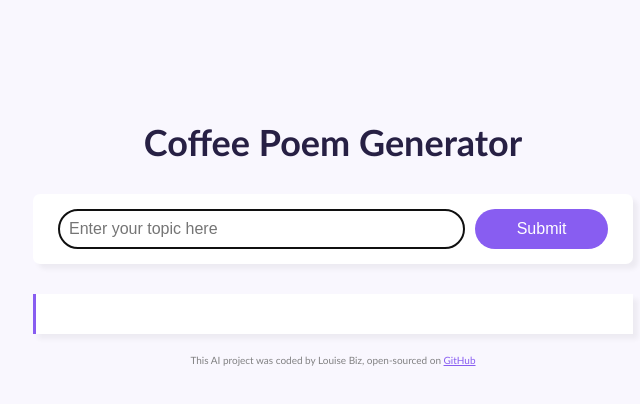
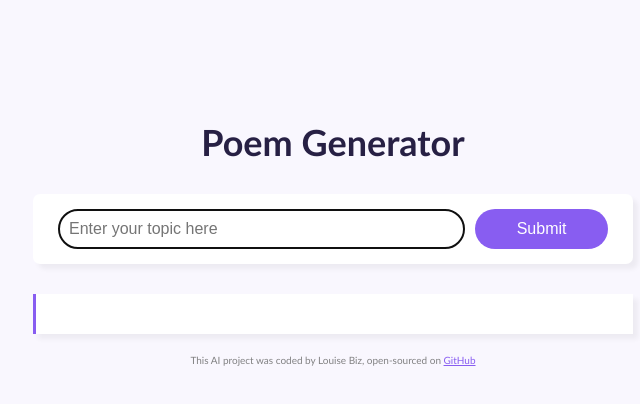
Before and after one commit to louisetbiz/AI-POEM, a website: page index.html in a window 1280 px wide. Shown: the whole page, without its empty margins (307-947 px from the left). Drawn offline with nearby package versions, Linux system fonts and the light colour scheme.

Commit message:
H1 adjusted

```diff
--- a/index.html
+++ b/index.html
@@ -11,7 +11,7 @@
 <body>
     <div class="container">
     <header>
-        <h1>Coffee Poem Generator</h1>
+        <h1>Poem Generator</h1>
     </header>
     <main>
         <form id="generator">
```
